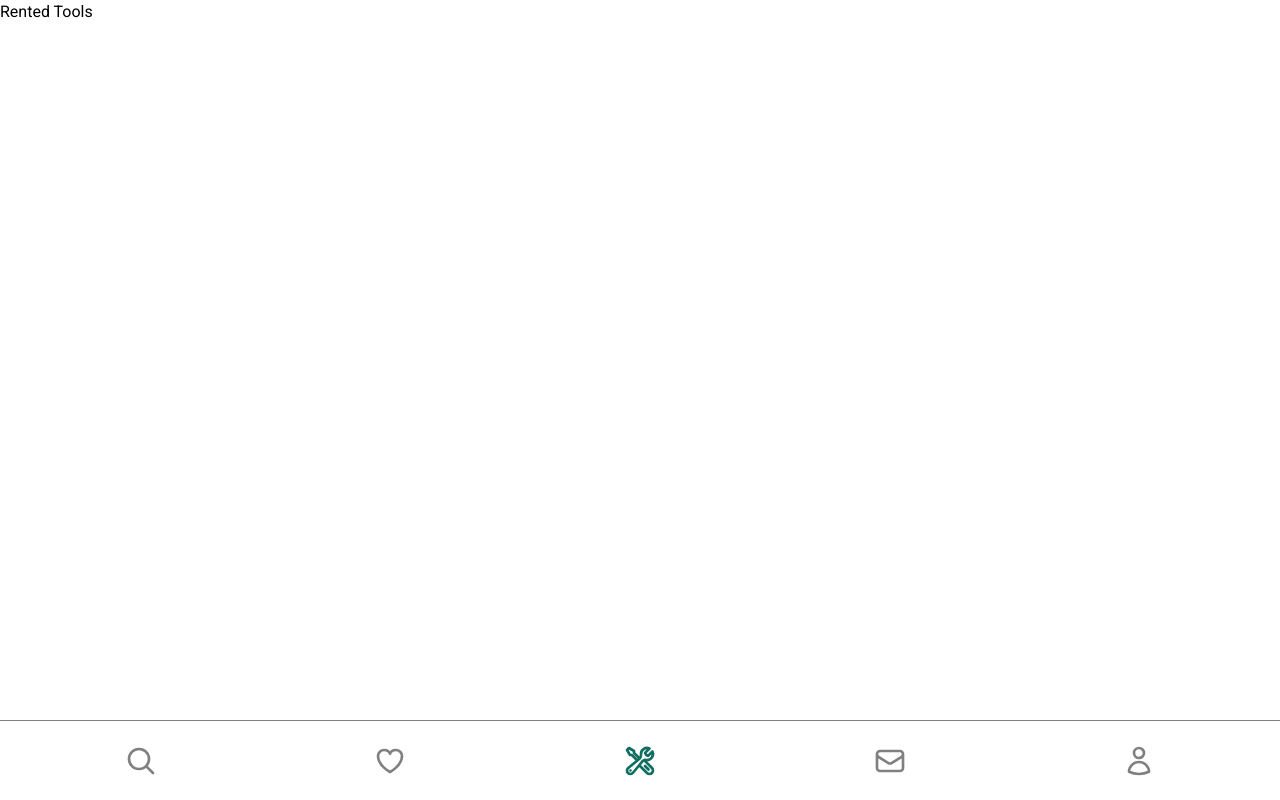
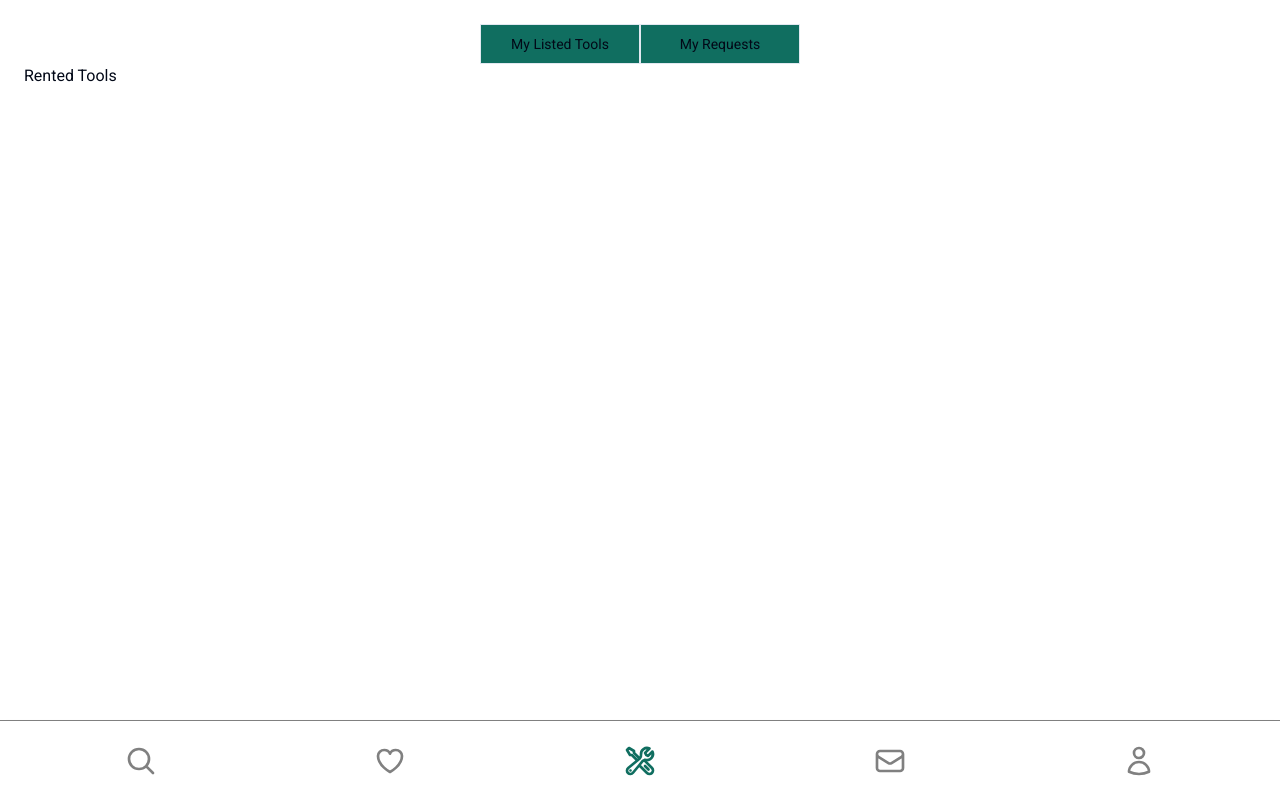
Before and after one commit to sevtechcodes/FriendsWithTools, a Next.js app: page /rented in a window 1280 px wide. Built offline with nearby package versions, Linux system fonts and the light colour scheme.

Commit message:
working on button component

```diff
--- /dev/null
+++ b/app/components/RentRented.tsx
@@ -0,0 +1,37 @@
+import React, { useState } from 'react';
+import { Button } from '@/components/ui/button';
+
+const RentRented = () => {
+  const [selectedButton, setSelectedButton] = useState<number | null>(null);
+
+  const handleClick = (index: number) => {
+    setSelectedButton(index);
+  };
+
+  return (
+    <div className='flex justify-around items-center'>
+      <div>
+        <Button
+          className={`w-40 rounded-none ${
+            selectedButton === 0 ? 'text-white bg-lightGreen' : 'bg-darkGreen'
+          }`}
+          variant='outline'
+          onClick={() => handleClick(0)}
+        >
+          My Listed Tools
+        </Button>
+        <Button
+          className={`w-40 rounded-none ${
+            selectedButton === 1 ? 'bg-lightGreen' : 'bg-darkGreen'
+          }`}
+          variant='outline'
+          onClick={() => handleClick(1)}
+        >
+          My Requests
+        </Button>
+      </div>
+    </div>
+  );
+};
+
+export default RentRented;
--- a/app/globals.css
+++ b/app/globals.css
@@ -2,28 +2,77 @@
 @tailwind components;
 @tailwind utilities;
 
-:root {
-  --white: rgba(255, 255, 255);
-  --black: rgba(0, 0, 0);
-  --gray: rgba(128, 128, 128);
-  --light-green: rgba(24, 156, 140);
-  --dark-green: rgba(16, 110, 96);
-  --chat-blue: rgba(16, 77, 110);
-  --chat-green: rgba(16, 110, 49);
-}
+@layer base {
+  :root {
+    --background: 0 0% 100%;
+    --foreground: 222.2 84% 4.9%;
 
-@media (prefers-color-scheme: dark) {
-  :root {
-    --foreground-rgb: 255, 255, 255;
-    --background-start-rgb: 0, 0, 0;
-    --background-end-rgb: 0, 0, 0;
+    --card: 0 0% 100%;
+    --card-foreground: 222.2 84% 4.9%;
+
+    --popover: 0 0% 100%;
+    --popover-foreground: 222.2 84% 4.9%;
+
+    --primary: 222.2 47.4% 11.2%;
+    --primary-foreground: 210 40% 98%;
+
+    --secondary: 210 40% 96.1%;
+    --secondary-foreground: 222.2 47.4% 11.2%;
+
+    --muted: 210 40% 96.1%;
+    --muted-foreground: 215.4 16.3% 46.9%;
+
+    --accent: 210 40% 96.1%;
+    --accent-foreground: 222.2 47.4% 11.2%;
+
+    --destructive: 0 84.2% 60.2%;
+    --destructive-foreground: 210 40% 98%;
+
+    --border: 214.3 31.8% 91.4%;
+    --input: 214.3 31.8% 91.4%;
+    --ring: 222.2 84% 4.9%;
+
+    --radius: 0.5rem;
+  }
+
+  .dark {
+    --background: 222.2 84% 4.9%;
+    --foreground: 210 40% 98%;
+
+    --card: 222.2 84% 4.9%;
+    --card-foreground: 210 40% 98%;
+
+    --popover: 222.2 84% 4.9%;
+    --popover-foreground: 210 40% 98%;
+
+    --primary: 210 40% 98%;
+    --primary-foreground: 222.2 47.4% 11.2%;
+
+    --secondary: 217.2 32.6% 17.5%;
+    --secondary-foreground: 210 40% 98%;
+
+    --muted: 217.2 32.6% 17.5%;
+    --muted-foreground: 215 20.2% 65.1%;
+
+    --accent: 217.2 32.6% 17.5%;
+    --accent-foreground: 210 40% 98%;
+
+    --destructive: 0 62.8% 30.6%;
+    --destructive-foreground: 210 40% 98%;
+
+    --border: 217.2 32.6% 17.5%;
+    --input: 217.2 32.6% 17.5%;
+    --ring: 212.7 26.8% 83.9%;
   }
 }
 
-body {
-  color: rgb(var(--black));
-  background: rgb(var(--white));
+@layer base {
+  * {
+    @apply border-border;
+  }
+  body {
+    @apply bg-background text-foreground;
+    padding: 1.5rem;
+    box-sizing: border-box;
+  }
 }
-
-@media only screen and (device-width: 430px) and (device-height: 932px) and (-webkit-device-pixel-ratio: 3) {
-}
--- a/app/rented/page.tsx
+++ b/app/rented/page.tsx
@@ -1,9 +1,13 @@
+'use client';
 import React from 'react';
 import NavBar from '../components/NavBar';
-
+import RentRented from '../components/RentRented';
 const RentedPage = () => {
   return (
     <div>
+      <div>
+        <RentRented />
+      </div>
       <h1>Rented Tools</h1>
       <NavBar />
     </div>
--- /dev/null
+++ b/components/ui/button.tsx
@@ -0,0 +1,56 @@
+import * as React from "react"
+import { Slot } from "@radix-ui/react-slot"
+import { cva, type VariantProps } from "class-variance-authority"
+
+import { cn } from "@/lib/utils"
+
+const buttonVariants = cva(
+  "inline-flex items-center justify-center whitespace-nowrap rounded-md text-sm font-medium ring-offset-background transition-colors focus-visible:outline-none focus-visible:ring-2 focus-visible:ring-ring focus-visible:ring-offset-2 disabled:pointer-events-none disabled:opacity-50",
+  {
+    variants: {
+      variant: {
+        default: "bg-primary text-primary-foreground hover:bg-primary/90",
+        destructive:
+          "bg-destructive text-destructive-foreground hover:bg-destructive/90",
+        outline:
+          "border border-input bg-background hover:bg-accent hover:text-accent-foreground",
+        secondary:
+          "bg-secondary text-secondary-foreground hover:bg-secondary/80",
+        ghost: "hover:bg-accent hover:text-accent-foreground",
+        link: "text-primary underline-offset-4 hover:underline",
+      },
+      size: {
+        default: "h-10 px-4 py-2",
+        sm: "h-9 rounded-md px-3",
+        lg: "h-11 rounded-md px-8",
+        icon: "h-10 w-10",
+      },
+    },
+    defaultVariants: {
+      variant: "default",
+      size: "default",
+    },
+  }
+)
+
+export interface ButtonProps
+  extends React.ButtonHTMLAttributes<HTMLButtonElement>,
+    VariantProps<typeof buttonVariants> {
+  asChild?: boolean
+}
+
+const Button = React.forwardRef<HTMLButtonElement, ButtonProps>(
+  ({ className, variant, size, asChild = false, ...props }, ref) => {
+    const Comp = asChild ? Slot : "button"
+    return (
+      <Comp
+        className={cn(buttonVariants({ variant, size, className }))}
+        ref={ref}
+        {...props}
+      />
+    )
+  }
+)
+Button.displayName = "Button"
+
+export { Button, buttonVariants }
--- /dev/null
+++ b/lib/utils.ts
@@ -0,0 +1,6 @@
+import { type ClassValue, clsx } from "clsx"
+import { twMerge } from "tailwind-merge"
+
+export function cn(...inputs: ClassValue[]) {
+  return twMerge(clsx(inputs))
+}
--- a/tailwind.config.ts
+++ b/tailwind.config.ts
@@ -1,5 +1,4 @@
 import type { Config } from 'tailwindcss';
-
 const config = {
   darkMode: ['class'],
   content: [
@@ -23,13 +22,13 @@
       colors: {
         transparent: 'transparent',
         current: 'currentColor',
-        white: '#ffffff',
+        white: '#FFFFFF',
         black: '#000000',
         grey: '#808080',
-        lightGreen: '#189c8c',
-        darkGreen: '#106e60',
-        chatBlue: '#104d77',
-        chatGreen: '#106e31',
+        lightGreen: '#189C8C',
+        darkGreen: '#106E60',
+        chatBlue: '#104D77',
+        chatGreen: '#106E31',
         border: 'hsl(var(--border))',
         input: 'hsl(var(--input))',
         ring: 'hsl(var(--ring))',
@@ -87,5 +86,4 @@
   },
   plugins: [require('tailwindcss-animate')],
 } satisfies Config;
-
 export default config;
```
Also changed, not shown: package.json (+7 -1 lines), components.json (added), 1 other file (tests, documents, lock files or other folders).
